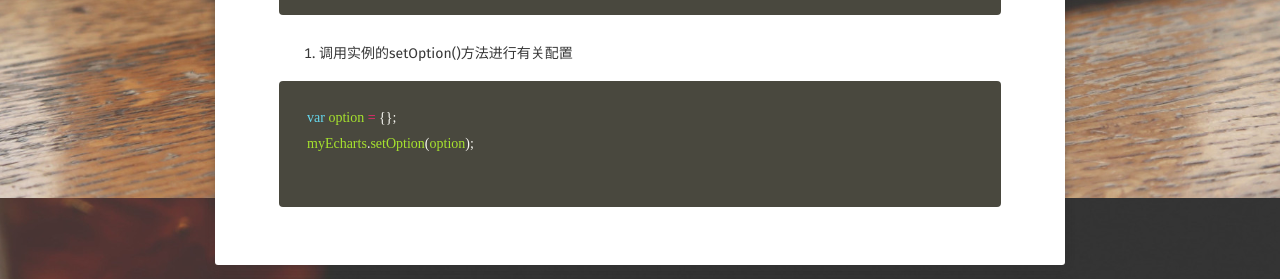
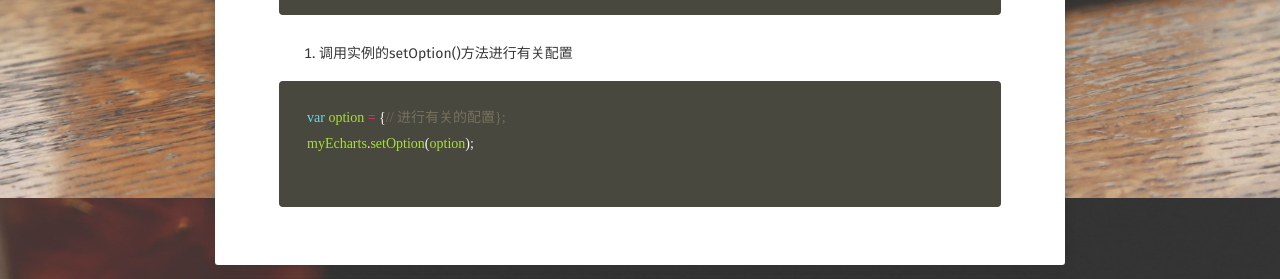
Before and after one commit to xcs-go/xcs.github.io, a Jekyll site: the page built from _posts/2017-10-09-echarts-basic.md, in a window 1280 px wide. Shown: the part 1602-1881 px from the top of the page. Built offline with Jekyll 4.4.1, drawn with Linux system fonts in a browser that asks for light colours; some web fonts are replaced; comment, search, counter and statistics services are not loaded.

Commit message:
更新echarts文件

```diff
--- a/_posts/2017-10-09-echarts-basic.md
+++ b/_posts/2017-10-09-echarts-basic.md
@@ -38,6 +38,7 @@ ECharts，一个纯 Javascript 的图表库,可以同时运行在pc和移动端
         在项目中通过require引入Echarts。
           var echart = require('echarts');
     {% endhighlight %}
+
 3. 定义一个具有一定高度和宽度的DOM容器。用来展示ECharts渲染完成后的图表。
    {% highlight html %}
       <!-- 需要在样式表中设定宽高 -->
@@ -50,6 +51,6 @@ ECharts，一个纯 Javascript 的图表库,可以同时运行在pc和移动端
     {% endhighlight javascript %}
 5. 调用实例的setOption()方法进行有关配置
     {% highlight javascript %}
-    var option = {};
+    var option = {// 进行有关的配置};
     myEcharts.setOption(option);
     {% endhighlight %}
```
